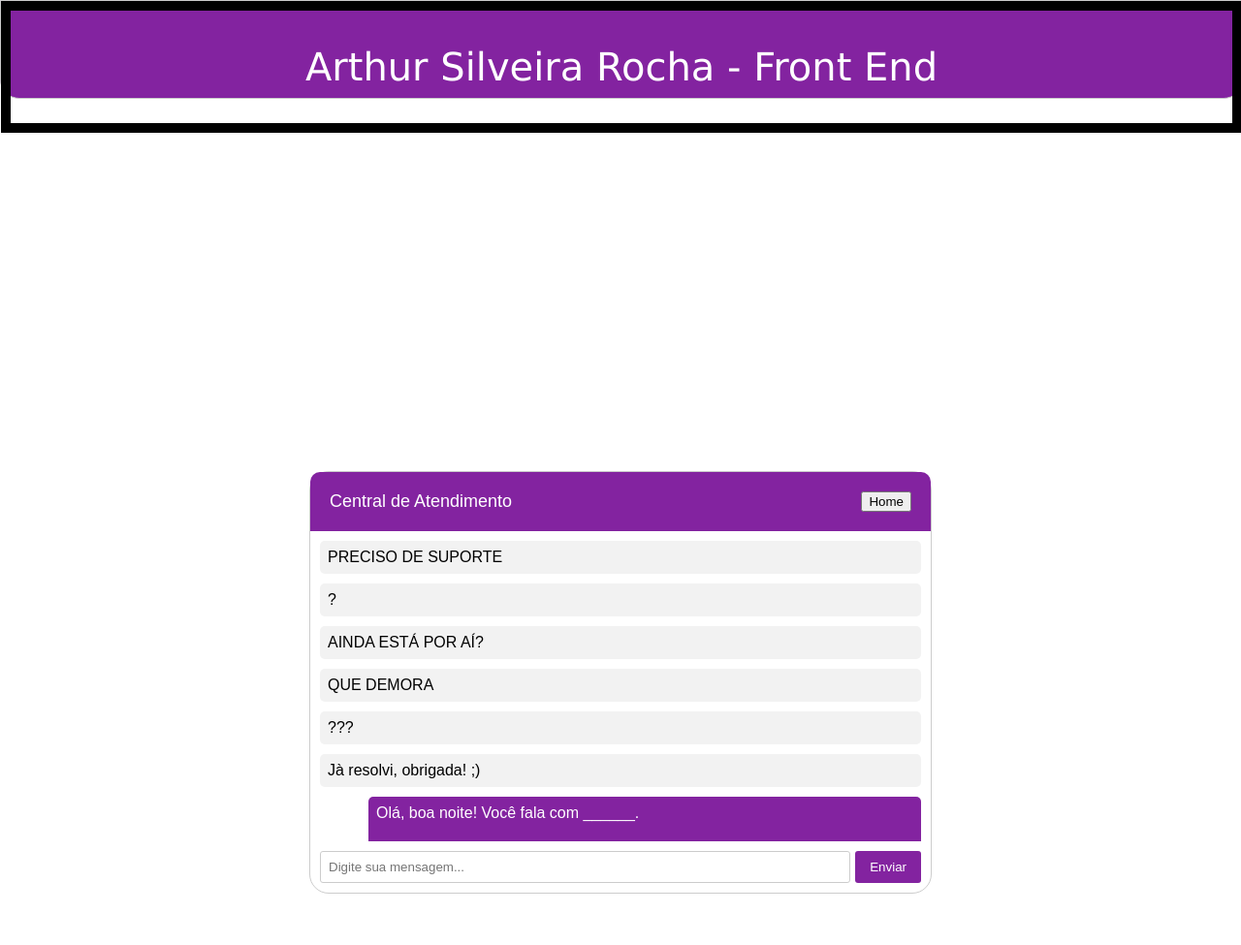
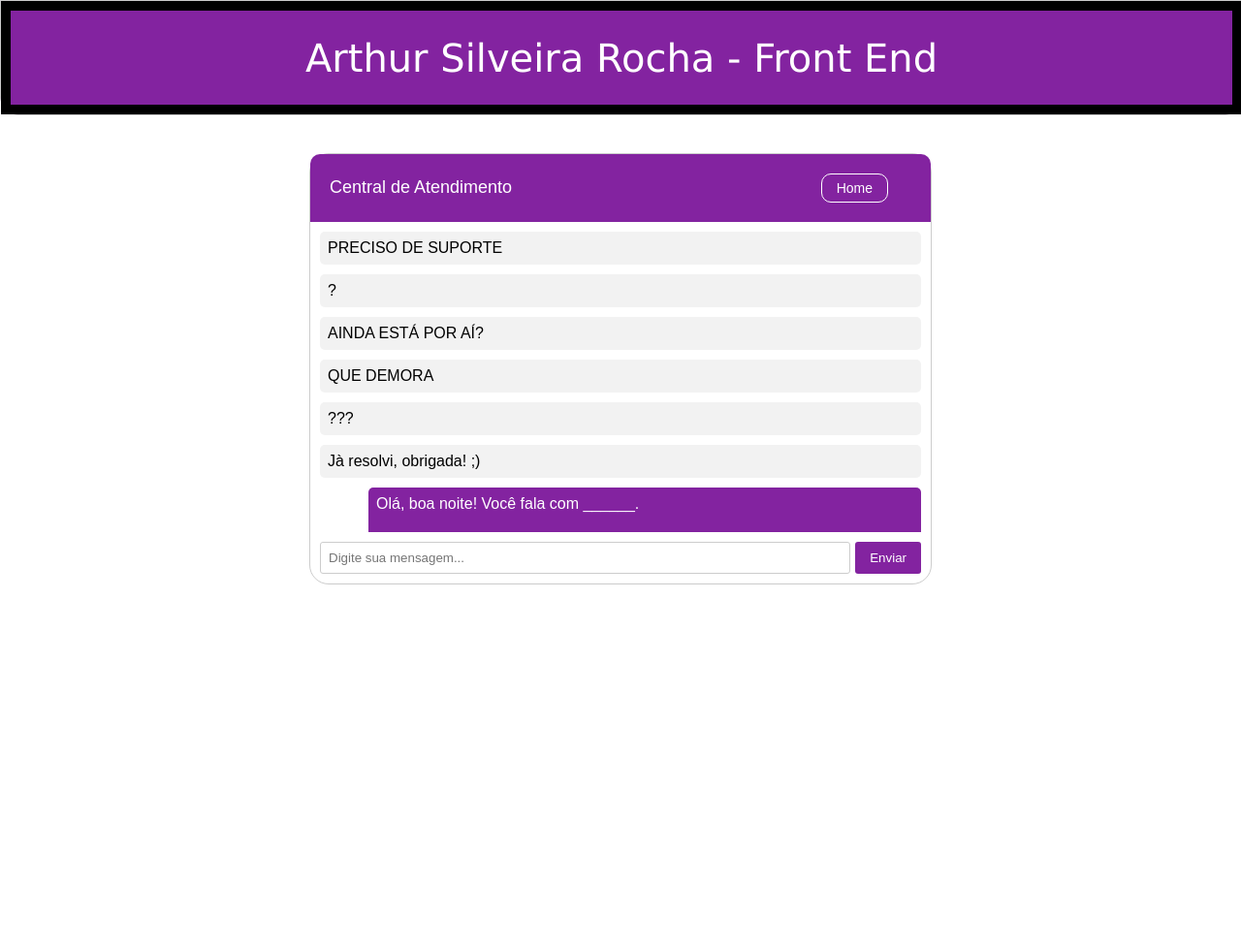
Before and after one commit to ArthurSilveiraRocha/Exer1FE, a plain HTML site: page chat.html in a window 1280 px wide. Shown: the whole page at 97% size. After the commit the page ends 800 px from the top, so only its background shows below. Drawn offline with Linux system fonts and the light colour scheme.

Commit message:
Update css.css

```diff
--- a/css.css
+++ b/css.css
@@ -7,7 +7,7 @@ body {
 
 .top-page {
     width: 100%;
-    height: 100px;
+    height: 20%;
     text-align: center;
     border: 1px solid #ccc;
     border-bottom-left-radius: 20px;
@@ -18,7 +18,7 @@ body {
 .title-top {
     margin: auto;
     border: 10px, solid, #000000;
-    padding: 35px;
+    padding: 2%;
     color: #fff;
     font-size: 40px;
     font-family: Verdana, Geneva, Tahoma, sans-serif;
@@ -26,13 +26,14 @@ body {
 
 .chat-container {
     width: 50%;
-    margin: 30% auto;
+    margin: 3% auto;
     border: 1px solid #ccc;
     border-radius: 20px;
     background-color: #fff;
 }
 
 .chat-header {
+    width: auto;
     background-color: #8323A0;
     color: #fff;
     padding: 20px;
@@ -40,6 +41,17 @@ body {
     text-align: center;
     border-top-left-radius: 10px;
     border-top-right-radius: 10px;
+}
+
+.home-button {
+    padding: 1% 2.5%;
+    margin: auto 4%;
+    border: 1px solid #fff;
+    border-radius: 10px;
+    background: none;
+    color: #fff;
+    font-size: 14px;
+    cursor: pointer;
 }
 
 .chat-messages {
```
